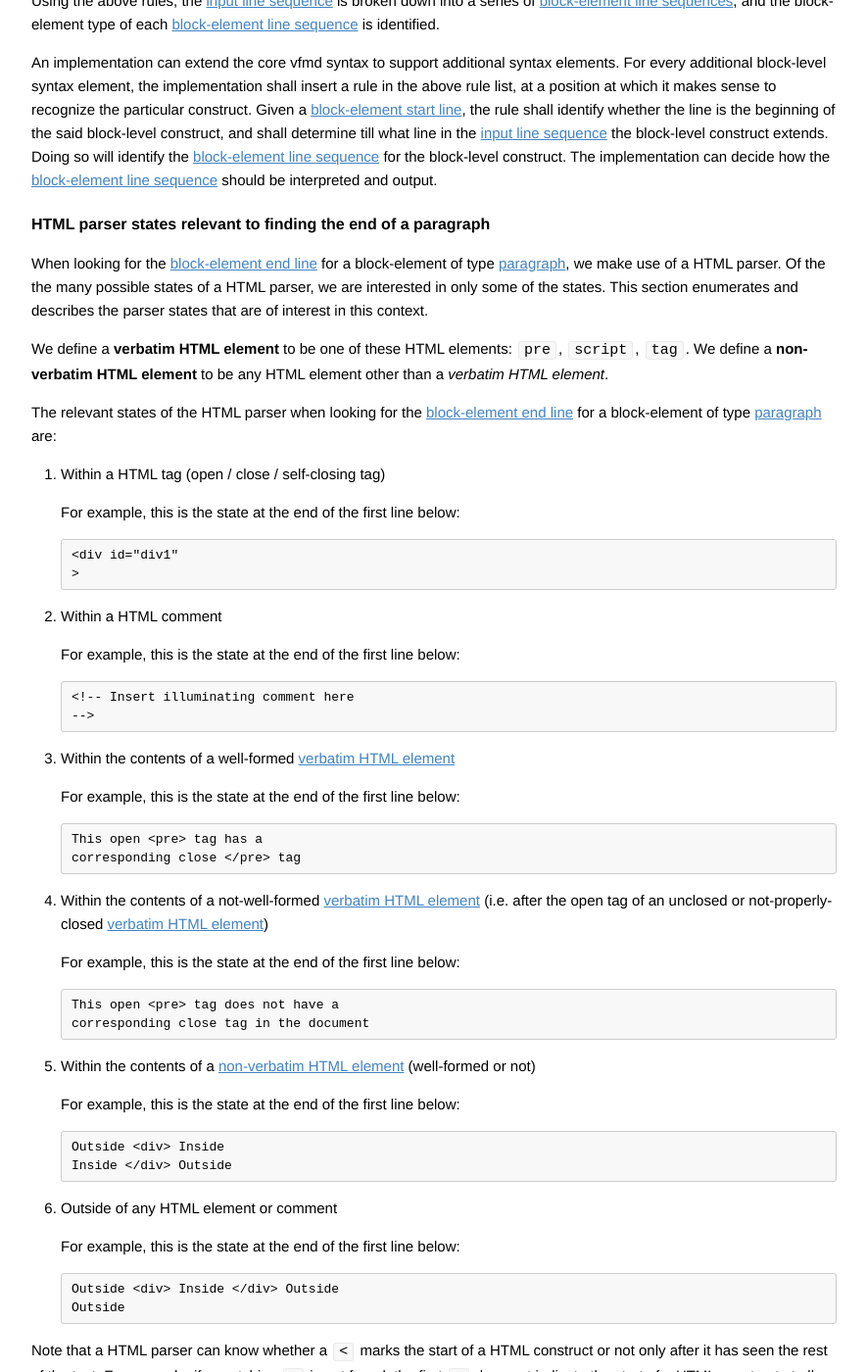
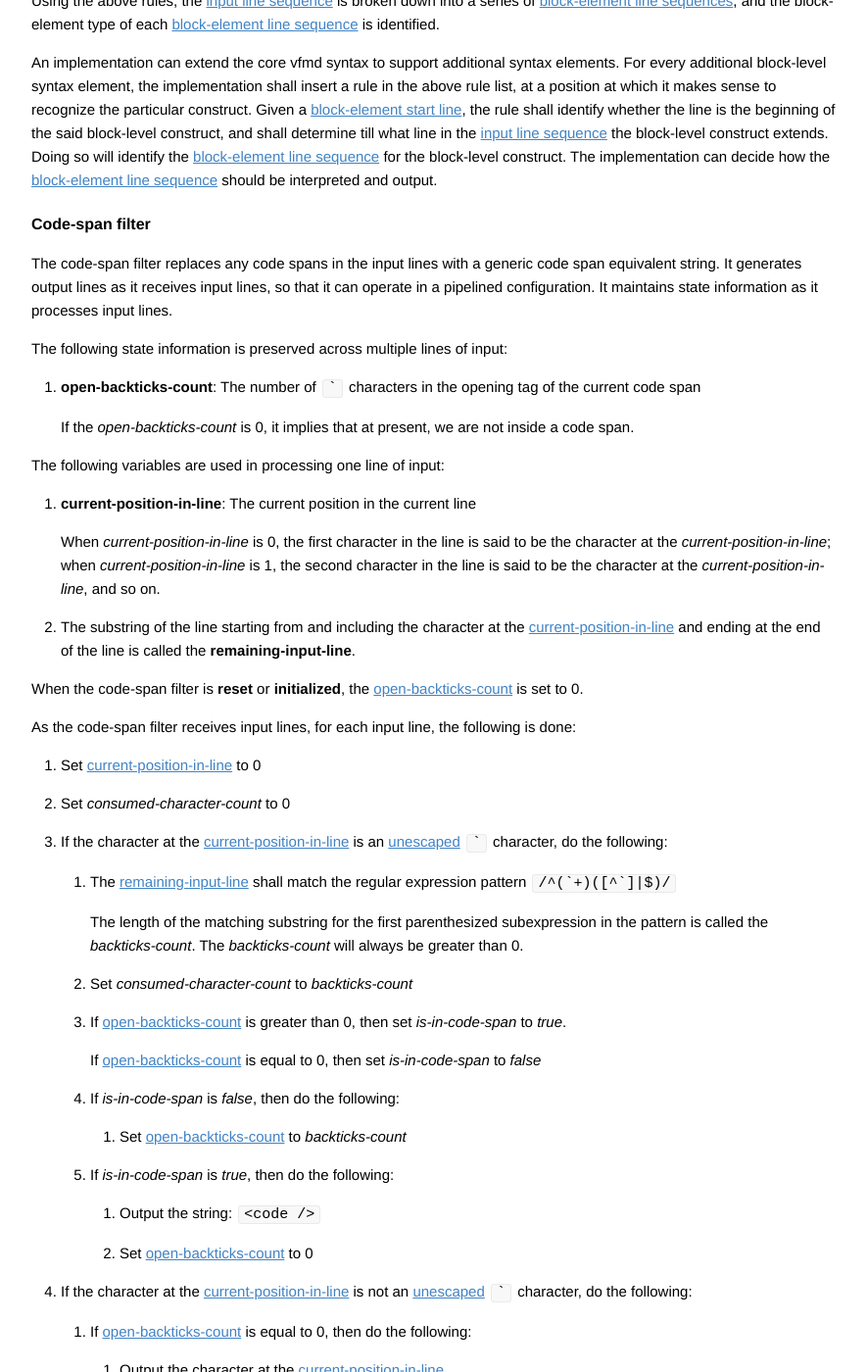
Before and after one commit to vfmd/vfmd-spec, a Jekyll site: the page built from specification.md, in a window 1280 px wide and 1400 px high, scrolled down 9991 px. Shown: the whole window at 98% size, without its empty margins (197-1082 px from the left). Built offline with Jekyll 4.4.1, drawn with Linux system fonts in a browser that asks for light colours; Markdown is read by kramdown in place of the engine named in the settings; some of the changed text lies outside the part shown.

Commit message:
Procedure for a code-span filter
This procedure does not worry about unclosed code-spans in order to
avoid potentially paradoxical situations like this:

    Before blank line `<pre>

    After blank line </pre>`

where if we consider the paragraph to end before the blank line, then it
turns out that the blank line is within a `<pre>` block, which means the
paragraph should end at the third line; and, if we consider the
paragraph to end at the third line, then it turns out that there is no
`<pre>` block so the blank line in the middle shouldn't have been
allowed.

```diff
--- a/specification.md
+++ b/specification.md
@@ -682,6 +682,102 @@ be interpreted and output.</span>
 [verbatim HTML element]: #verbatim-html-element
 [block-level extensions]: #block-level-extensions
 [block-level extension]: #block-level-extension
+
+
+<h4 id="code-span-filter">
+Code-span filter</h4>
+
+[code-span filter]: #code-span-filter
+
+The code-span filter replaces any code spans in the input lines with a
+generic code span equivalent string. It generates output lines as it
+receives input lines, so that it can operate in a pipelined
+configuration. It maintains state information as it processes input
+lines.
+
+The following state information is preserved across multiple lines of
+input:
+
+ 1. <span id="open-backticks-count">**open-backticks-count**: The number
+    of `` ` `` characters in the opening tag of the current code
+    span</span>
+
+    If the _open-backticks-count_ is 0, it implies that at present, we
+    are not inside a code span.
+
+The following variables are used in processing one line of input:
+
+ 1. <span id="current-position-in-line">**current-position-in-line**:
+    The current position in the current line</span>
+
+    When _current-position-in-line_ is 0, the first character in the
+    line is said to be the character at the _current-position-in-line_;
+    when _current-position-in-line_ is 1, the second character in the
+    line is said to be the character at the _current-position-in-line_,
+    and so on.
+
+ 2. <span id="remaining-input-line">The substring of the line starting
+    from and including the character at the [current-position-in-line]
+    and ending at the end of the line is called the
+    **remaining-input-line**.</span>
+
+[open-backticks-count]: #open-backticks-count
+[current-position-in-line]: #current-position-in-line
+[remaining-input-line]: #remaining-input-line
+
+When the code-span filter is **reset** or **initialized**, the
+[open-backticks-count] is set to 0.
+
+As the code-span filter receives input lines, for each input line, the
+following is done:
+
+ 1. Set [current-position-in-line] to 0
+ 2. <span id="code span-filter-proc-step-2">
+    Set _consumed-character-count_ to 0</span>
+ 3. If the character at the [current-position-in-line] is an [unescaped]
+    `` ` `` character, do the following:
+
+     1. The [remaining-input-line] shall match the
+        regular expression pattern ``/^(`+)([^`]|$)/``
+
+        The length of the matching substring for the first parenthesized
+        subexpression in the pattern is called the _backticks-count_.
+        The _backticks-count_ will always be greater than 0.
+
+     2. Set _consumed-character-count_ to _backticks-count_
+
+     3. If [open-backticks-count] is greater than 0, then set
+        _is-in-code-span_ to _true_.
+
+        If [open-backticks-count] is equal to 0, then set
+        _is-in-code-span_ to _false_
+
+     4. If _is-in-code-span_ is _false_, then do the following:
+         1. Set [open-backticks-count] to _backticks-count_
+
+     5. If _is-in-code-span_ is _true_, then do the following:
+         1. Output the string: `<code />`
+         2. Set [open-backticks-count] to 0
+
+ 4. If the character at the [current-position-in-line] is not an
+    [unescaped] `` ` `` character, do the following:
+
+     1. If [open-backticks-count] is equal to 0, then do the following:
+         1. Output the character at the [current-position-in-line]
+
+     2. Set _consumed-character-count_ to 1
+
+ 5. Increment [current-position-in-line] by _consumed-character-count_
+ 6. If [current-position-in-line] is not past the end of the line, go to
+    [Step 2](#code-span-filter-proc-step-2)
+
+Note that this procedure intentionally does not take care of unclosed
+code spans. The code span filter is used solely for finding the end of a
+paragraph and it is not necessary to handle unclosed code spans in it.
+
+[current-index]: #current-index
+[remaining-filter-input-string]: #remaining-filter-input-string
+
 
 <h4 id="html-parser-states-relevant-to-end-of-paragraph">
 HTML parser states relevant to finding the end of a paragraph</h4>
```
